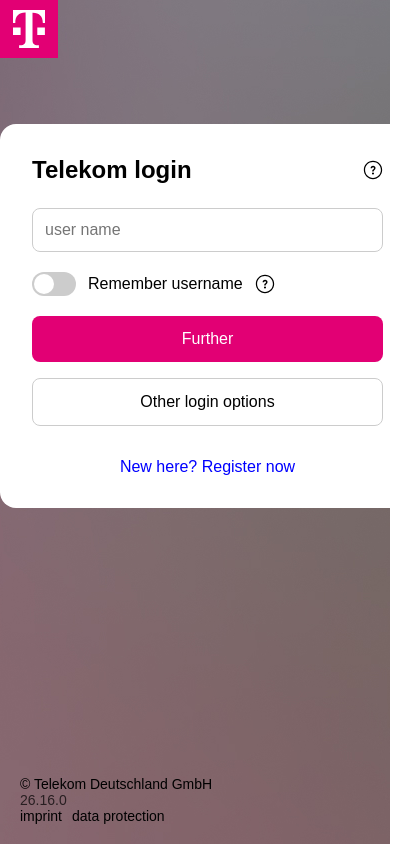
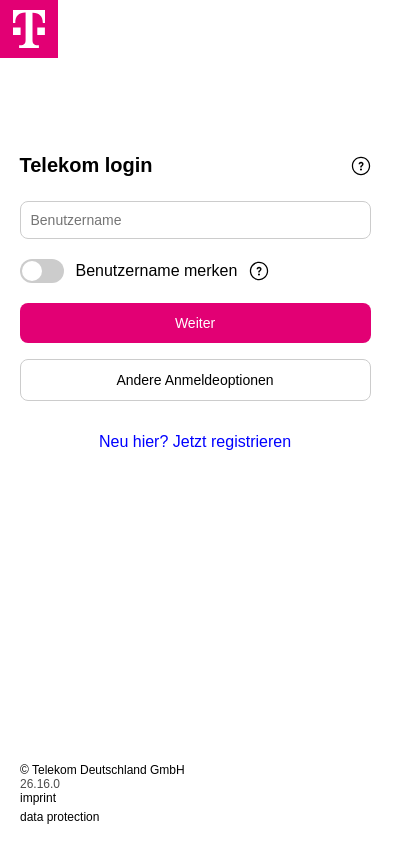
Before and after one commit to Peterstilinski111/nextjstele, a Next.js app: page / in a window 390 px wide. Shown: the whole page, 415 px wide, since content can reach past the window. Built offline with nearby package versions, Linux system fonts and the light colour scheme.

Commit message:
Update UI with German localization and mobile responsiveness

```diff
--- a/src/app/globals.css
+++ b/src/app/globals.css
@@ -9,13 +9,13 @@
   min-height: 100vh;
   display: flex;
   flex-direction: column;
+  background: url('/bg.jpg') center no-repeat fixed;
 }
 
 main {
   min-height: 100vh;
   display: flex;
   flex-direction: column;
-  background: url('/bg.jpg') center no-repeat fixed;
 }
 
 .logo-container {
@@ -183,24 +183,44 @@
   opacity: 0.7;
 }
 
-@media (max-width: 600px) {
+
+@media (max-width: 500px) {
   body {
     background: white;
+    background-image: none;
   }
 
   .login-container {
+    padding: 16px;
     box-shadow: none;
   }
 
+  .login-header h1 {
+    font-size: 20px;
+  }
+
+  input[type="text"],
+  input[type="password"] {
+    font-size: 14px;
+    padding: 10px;
+  }
+
+  .btn {
+    padding: 12px;
+    font-size: 14px;
+  }
+
   .footer {
+    font-size: 12px;
     flex-direction: column;
     align-items: flex-start;
     color: black;
   }
 
   .footer-links {
-    flex-direction: row;
-    gap: 10px;
+    flex-direction: column;
+    gap: 5px;
+    color: black;
   }
 
   .footer a {
--- a/src/app/page.tsx
+++ b/src/app/page.tsx
@@ -60,7 +60,7 @@
               <div className="input-group">
                 <input
                   type="text"
-                  placeholder="user name"
+                  placeholder="Benutzername"
                   value={username}
                   onChange={(e) => setUsername(e.target.value)}
                   onKeyPress={(e) => e.key === 'Enter' && handleNext()}
@@ -76,15 +76,15 @@
                   />
                   <span className="slider" />
                 </label>
-                <span>Remember username</span>
+                <span>Benutzername merken</span>
                 <HelpIcon />
               </div>
 
               <button onClick={handleNext} className="btn btn-primary">
-                Further
+                Weiter
               </button>
               <button className="btn btn-secondary">
-                Other login options
+                Andere Anmeldeoptionen
               </button>
             </div>
           ) : (
@@ -92,7 +92,7 @@
               <div className="input-group">
                 <input
                   type="password"
-                  placeholder="password"
+                  placeholder="Passwort"
                   value={password}
                   onChange={(e) => setPassword(e.target.value)}
                   onKeyPress={(e) => e.key === 'Enter' && handleLogin()}
@@ -100,17 +100,17 @@
               </div>
 
               <button onClick={handleLogin} className="btn btn-primary">
-                Log in
+                  Anmelden
               </button>
               <button onClick={handleBack} className="btn btn-secondary">
-                Back
+                Zurück
               </button>
             </div>
           )}
         </div>
 
         <Link href="#" className="register-link">
-          New here? Register now
+          Neu hier? Jetzt registrieren
         </Link>
       </div>
 
```
Also changed, not shown: 1 other file (tests, documents, lock files or other folders).
